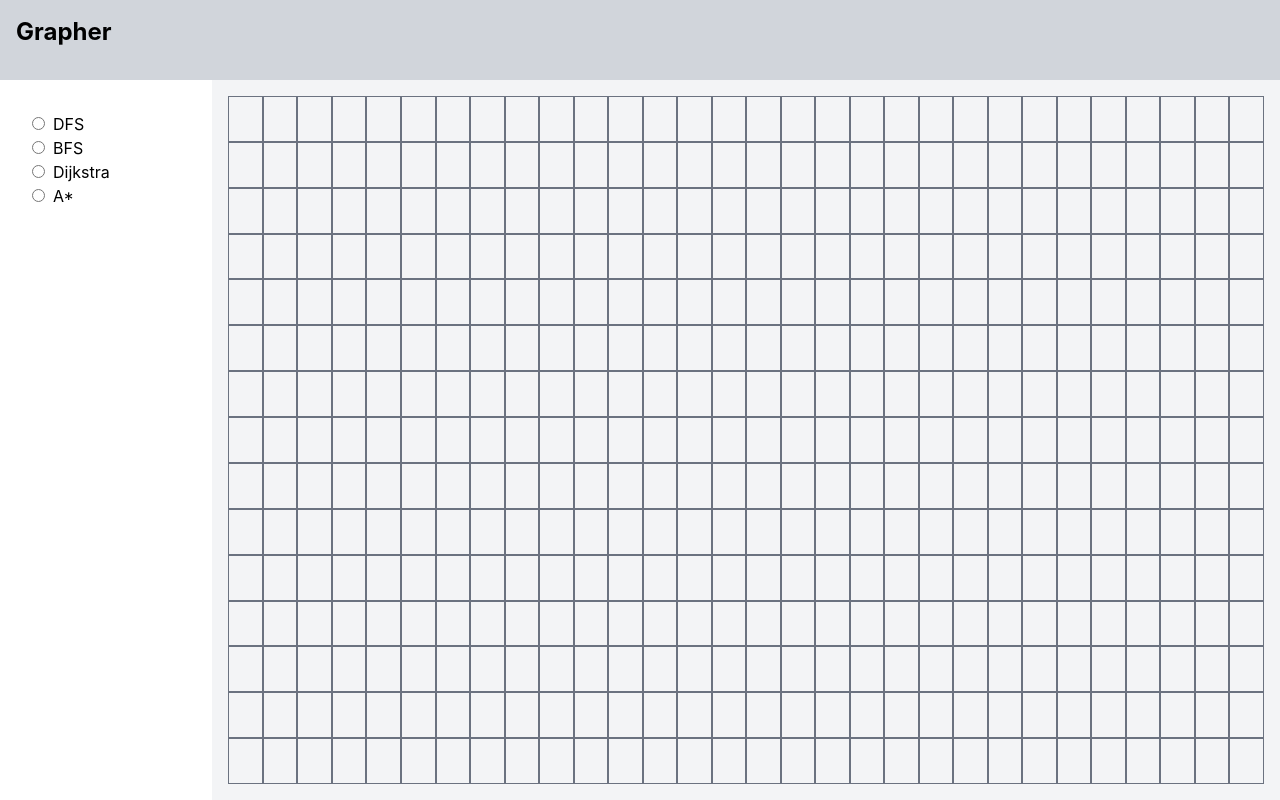
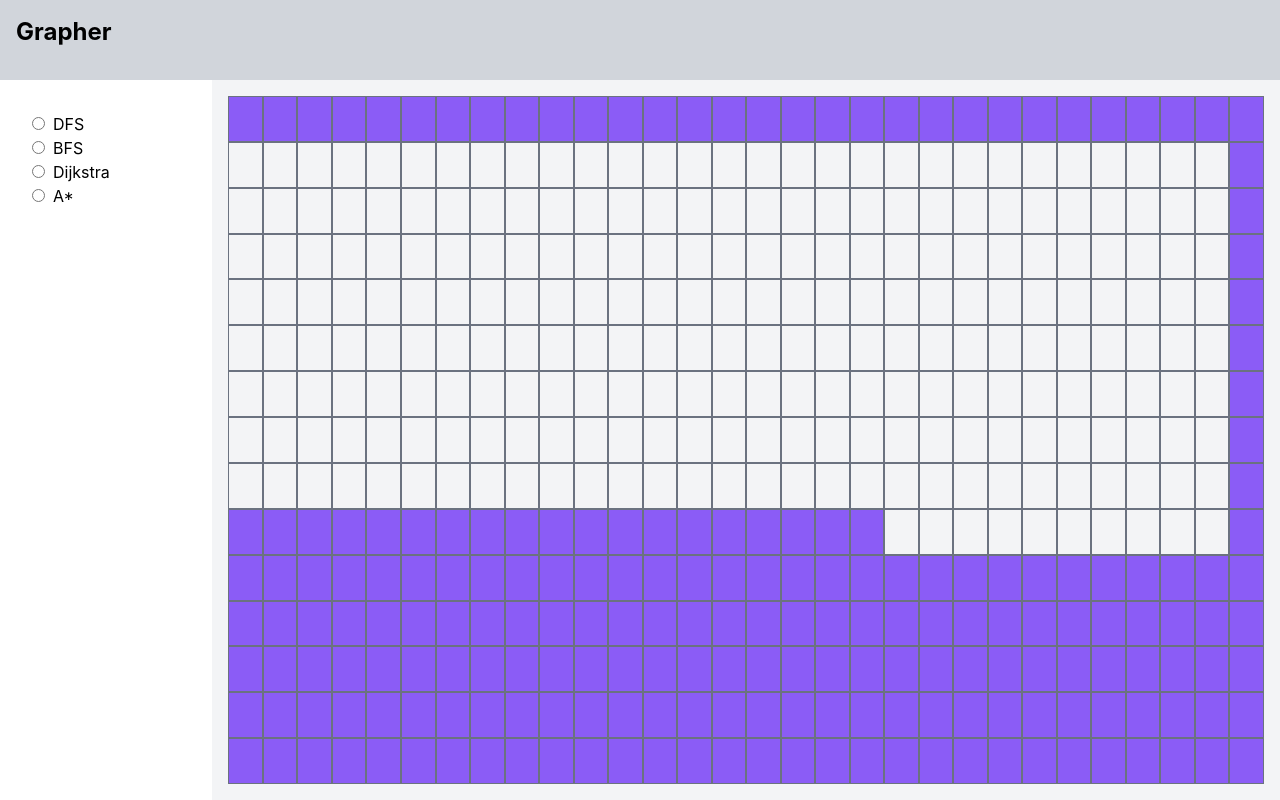
Before and after one commit to MehdiHali/PathFinder, a React (Create React App) app: page / in a window 1280 px wide. Built offline with nearby package versions, Linux system fonts and the light colour scheme.

Commit message:
DFS Visualization working

```diff
--- /dev/null
+++ b/src/Utils/DFS.tsx
@@ -0,0 +1,76 @@
+import { wait } from "@testing-library/user-event/dist/utils";
+import { Graph, Vertex, getNeighbors, getVertex } from "./useGraph";
+
+function DFS(graph: Graph, start: Vertex, goal: Vertex, onSearch?: ( params?: any)=>void): { DFSPath: Vertex[]; DFSVisited: Vertex[]; } {
+
+    console.log("DFS::: Start");
+
+
+    if(!graph.verticesSet.has(start) || !graph.verticesSet.has(goal))
+    {
+        console.log("DFS:::: start or end vertex does not exist");
+        return {} as { DFSPath: Vertex[]; DFSVisited: Vertex[]; } ;
+    }
+
+    let path: Vertex[] = [];
+    let parentMap: Map<Vertex,Vertex> = new Map<Vertex,Vertex>;
+    let visited: Vertex[] = [];
+    let stack: Vertex[] = [];
+
+    // initialization
+    parentMap.set(start,start);
+    let found: boolean = false;
+    // push(stack,)
+    stack.push(start);
+
+    while(stack.length > 0 && !found)
+    {
+
+        let curr: Vertex = stack.pop()??({} as Vertex);
+        console.log("current is",curr);
+        visited.push(curr);
+
+        // if(onSearch != undefined)
+        // onSearch(visited);
+
+        if(curr.col === goal.col && curr.row === goal.row){
+            console.log("DFS::: Goal is found");
+            found = true;
+        }else{
+            console.log("DFS::: neighbors of current are", getNeighbors(graph,curr));
+
+            getNeighbors(graph,curr).forEach(n=>{
+                console.log("DFS::: processing neighbor", n);
+
+                if(!visited.includes(n)){
+                    console.log("DFS::: pushing ",n);
+                    stack.push(n);
+                    parentMap.set(n,curr);
+                }
+            })
+        }
+    }
+
+    console.log("DFS::: PARENT MAP", parentMap);
+    console.log("DFS::: Constructing path");
+    let curr = goal;
+    path.push(curr);
+    while(curr != start && curr != undefined){
+        let parent = parentMap.get(curr);
+        if(parent != undefined){
+            path.push(parent)
+            curr = parent;
+        }
+    }
+    stack.push(start);
+
+    console.log("DFS::: the path is ", path);
+
+
+    return {DFSPath:path, DFSVisited: visited};
+}
+
+export {DFS};
+
+// TODO : revise node modules and search POO and write keynotes to remember wehen writing article
+// attend courses and work on project when course end
--- /dev/null
+++ b/src/Utils/Stack.tsx
@@ -0,0 +1,47 @@
+import React, { Dispatch, useState } from 'react';
+import Node from './Node';
+
+// type InjectedStackProps{
+
+// }
+
+type StackProps<T> = {
+    // children(props: InjectedStackProps)?: ReactNode
+};
+
+type StackState<T> = {
+    arr: T[];
+}
+
+class Stack<T> extends React.Component<StackProps<T>,StackState<T>> {
+
+        state: StackState<T> = {
+            arr : [],
+        };
+
+        push(e: T){
+            let newArr = [...this.state.arr];
+            newArr.push(e);
+            return this.setState(state=>({arr: newArr}));
+        }
+        pop(){
+            let newArr = [...this.state.arr];
+            newArr.pop();
+            return this.setState(state=>({arr: newArr}));
+        }
+        length(){
+            return this.state.arr.length;
+        }
+        peak(){
+            return this.state.arr[this.length()-1];
+        }
+        // render():   React.ReactNode {
+        //     if(this.props.children !== undefined)
+        //     return this.props.children(this.state);
+        //     return "";
+        //   }
+
+
+}
+
+export default Stack
--- a/src/Utils/useGraph.ts
+++ b/src/Utils/useGraph.ts
@@ -1,16 +1,7 @@
 import React, { Dispatch, SetStateAction, useEffect, useState } from "react";
 import { Set } from "typescript";
-import {useStack, Stack} from './useStack';
+// import {useStack, Stack} from './useStack';
 
-/**
- * @getVertex when you want to fetch a vertex an keeping the same reference
- * use the @numVertices and @numEdges to trigger the rerenders
- * @CAUTION : if you add and remove an edge at the same time this won't change numEdges
- * and therefore won't trigger the rerender
- * @setToArray use this to get the array of vertices from the @verticesSet
- * @listHas use this method to test the existence of avertex in the adjList
- * @removeEdge just take a list and remove the edge without setting state or rerendering
- */
 
 
 interface Vertex {
@@ -27,7 +18,18 @@ interface Graph {
 }
 
 
-function useGraph(cols: number,rows: number){
+
+/**
+ * @getVertex when you want to fetch a vertex an keeping the same reference
+ * use the @numVertices and @numEdges to trigger the rerenders
+ * @CAUTION : if you add and remove an edge at the same time this won't change numEdges
+ * and therefore won't trigger the rerender
+ * @setToArray use this to get the array of vertices from the @verticesSet
+ * @listHas use this method to test the existence of avertex in the adjList
+ * @removeEdge just take a list and remove the edge without setting state or rerendering
+ */
+
+function useGraph(cols?: number,rows?: number){
     const [graph,setGraph]: [graph: Graph, setGraph: Dispatch<React.SetStateAction<Graph>>]= useState(
         {
         numVertices: 0,
@@ -36,6 +38,8 @@ function useGraph(cols: number,rows: number){
         verticesSet: new Set<Vertex>()
         } as Graph
     );
+
+    let [graphLoaded, setGraphLoaded]: [boolean, Dispatch<SetStateAction<boolean>>] = useState(false);
 
     // const [numVertices, setNumVertices]: [number,Dispatch<SetStateAction<number>>] = useState(0);
     // const [numEdges, setNumEdges]: [number,Dispatch<SetStateAction<number>>] = useState(0);
@@ -61,12 +65,34 @@ function useGraph(cols: number,rows: number){
         graph.AdjList.forEach((v,i)=>console.log(i,"-->",v));
     }
 
+    /**
+     * every time you want to keep the same reference to the vertex
+     * use this function to fetch it
+     * */
+    function getVertex(graph: Graph, target: Vertex){
+        let found = {} as Vertex;
+        graph.verticesSet.forEach(v=>{
+            if(v.col==target.col&&v.row==target.row){
+                found = v;
+                // console.log("GET VERTEX::: found the vertex",found);
+
+            }
+        })
+        return found;
+    }
+
     function createGraphFromDimension(cols: number, rows: number){
         let newAdjList = new Map<Vertex,Vertex[]>;
         let numEdges = 0;
         let numVertices = cols*rows;
         let verticesSet = new Set<Vertex>;
 
+        let newGraph: Graph = {
+            AdjList: newAdjList,
+             numEdges: numEdges,
+              numVertices: numVertices,
+              verticesSet: verticesSet
+            }
         // fill the vertices set
         for(let row = 0; row<rows; row++)
             for(let col = 0; col<cols; col++)
@@ -82,21 +108,23 @@ function useGraph(cols: number,rows: number){
                 let neighbors: Vertex[] = [];
 
                 if(v.row > 0){
-                    neighbors.push(getVertex(verticesSet,{row: v.row-1, col:v.col} as Vertex));
+                    // console.log("CREATING GRAPH::: pushing neighbor", getVertex(graph,{row: v.row-1, col:v.col} as Vertex));
+
+                    neighbors.push(getVertex(newGraph,{row: v.row-1, col:v.col} as Vertex));
                     numEdges++;
                 }
                 if(v.col > 0){
-                    neighbors.push(getVertex(verticesSet,{row: v.row, col:v.col-1} as Vertex));
+                    neighbors.push(getVertex(newGraph,{row: v.row, col:v.col-1} as Vertex));
                     numEdges++;
                 }
                 if(v.row < rows-1){
-                    neighbors.push(getVertex(verticesSet,{row: v.row+1, col:v.col} as Vertex));
+                    neighbors.push(getVertex(newGraph,{row: v.row+1, col:v.col} as Vertex));
                     numEdges++;
                 }
                 if(v.col < cols-1){
-                    console.log(v.col,"less than",cols-1);
+                    // console.log(v.col,"less than",cols-1);
 
-                    neighbors.push(getVertex(verticesSet,{row: v.row, col:v.col+1} as Vertex));
+                    neighbors.push(getVertex(newGraph,{row: v.row, col:v.col+1} as Vertex));
                     numEdges++;
                 }
 
@@ -104,57 +132,22 @@ function useGraph(cols: number,rows: number){
 
         })
 
-
-        setGraph({AdjList: newAdjList, numEdges: numEdges, numVertices: numVertices,verticesSet: verticesSet});
-    }
-
-    // every time you want to keep the same reference to the vertex use this
-    // function to fetch it
-    function getVertex(set: Set<Vertex>, target: Vertex){
-        let found = {} as Vertex;
-        set.forEach(v=>{if(v.col==target.col&&v.row==target.row)found = v})
-        return found;
-    }
-
-    function setToArray(set: Set<Vertex>): Vertex[]{
-        let vertices: Vertex[] = [];
-        set.forEach((v)=>{
-            vertices.push(v);
-        })
-        return vertices
-    }
-
-    function getNeighbors(v: Vertex): Vertex[]{
-        let neighbors: Vertex[] = [];
-        // getting the vertex with same reference
-        v = getVertex(graph.verticesSet, v);
-        return graph.AdjList.get(v)??[];
-    }
-
-    function listHas(v: Vertex): boolean{
-        let found = false;
-        console.log("searching key",v);
-        graph.AdjList.forEach((n,key)=>{
-            if(key.col == v.col && key.row == v.row){
-                console.log("key found", key);
-                found= true;
-            }
-        })
-        return found;
+        setGraph(newGraph);
+        setGraphLoaded(true);
     }
 
     // remove the edge from the list without triggering rerender
     function removeEdge(adjList: Map<Vertex,Vertex[]>,from: Vertex, to: Vertex){
-        from = getVertex(graph.verticesSet,from);
+        from = getVertex(graph,from);
         console.log("removing edge from",from,"to",to);
 
-        console.log("from nei",getNeighbors(from),'to nei',adjList.get(to));
+        console.log("from nei",getNeighbors(graph,from),'to nei',adjList.get(to));
 
 
         if(adjList.has(from)) {
             console.log("from and to keys exist");
 
-            let newNeighbors: Vertex[]  = [...(getNeighbors(from).filter((n)=>{
+            let newNeighbors: Vertex[]  = [...(getNeighbors(graph,from).filter((n)=>{
 
                 let satisfy = (n.col !=to.col || n.row != to.row);
                 if(satisfy) console.log(n," is not equal to the new wall ", to);
@@ -185,7 +178,7 @@ function useGraph(cols: number,rows: number){
 
             // removing all the edges comming to v
             newAdjList.get(v)?.forEach((n)=>{
-                removeEdge(newAdjList,getVertex(graph.verticesSet,n) ,v);
+                removeEdge(newAdjList,getVertex(graph,n) ,v);
                 removedEdgesCount++;
             })
 
@@ -200,7 +193,7 @@ function useGraph(cols: number,rows: number){
 
 
             // switching isWall on
-            getVertex(graph.verticesSet,v).isWall = true;
+            getVertex(graph,v).isWall = true;
 
             // - even though we are mutating the same adjList
             // the decrease in the number of edges will trigger the setState rerender
@@ -210,10 +203,11 @@ function useGraph(cols: number,rows: number){
     }
 
 
+    // Hook debugging
 
     // if a dimension is provided then create a graph from that dimension
     useEffect(()=>{
-        if(cols > 0 && rows > 0)
+        if(cols != undefined && rows != undefined && cols > 0 && rows > 0)
         createGraphFromDimension(cols,rows);
     },[])
 
@@ -233,25 +227,67 @@ function useGraph(cols: number,rows: number){
         console.log("graph",graph);
 
         // console.log(listHas({row: 0,col: 0,isWall}));
-        console.log(getNeighbors({row: 0,col:1} as Vertex) );
-        console.log(getNeighbors({row: 1,col:0} as Vertex) );
+        console.log(getNeighbors(graph,{row: 0,col:1} as Vertex) );
+        console.log(getNeighbors(graph,{row: 1,col:0} as Vertex) );
     },[graph])
 
-    // function dfs(start: number, end: number){
-    //     const {stack,push,pop,peak,toArray,isEmpty} = useStack();
-    //     let  [visited, setVisited]: [Node[],Dispatch<SetStateAction<Node[]>>] = useState([] as Node[] );
+
+    return {graph: graph,graphLoaded, createGraphFromDimension, makeWall};
+}
+
+// ============== Helper Fnuctions =============
+
+    function setToArray(set: Set<Vertex>): Vertex[]{
+        let vertices: Vertex[] = [];
+        set.forEach((v)=>{
+            vertices.push(v);
+        })
+        return vertices
+    }
 
 
-    //     let curr = start;
-    //     push(stack,curr);
-    //     while(!isEmpty(stack)){
+    function getNeighbors(graph: Graph,v: Vertex): Vertex[]{
+        let neighbors: Vertex[] = [];
+        // getting the vertex with same reference
+        v = getVertex(graph, v);
 
-    //     }
+        if(graph.AdjList.get(v) != undefined)
+        neighbors = graph.AdjList.get(v)??[];
+        else {
+            console.log("GET NEIGHBORS::: there is no neighbors for ",v);
 
-    // }
+        }
+        console.log("GET NEIGHBORS::: vertex is", v, "neighbors are", )
+        return neighbors;
+    }
 
 
-    return {graph: graph, setToArray, createGraphFromDimension, makeWall};
-}
+    /**
+     * every time you want to keep the same reference to the vertex
+     * use this function to fetch it
+     * */
+    function getVertex(graph: Graph, target: Vertex){
+        let found = {} as Vertex;
+        graph.verticesSet.forEach(v=>{
+            if(v.col==target.col&&v.row==target.row){
+                found = v;
+                console.log("GET VERTEX::: found the vertex",found);
 
-export  {useGraph, type Graph, type Vertex};
+            }
+        })
+        return found;
+    }
+
+    function listHas(list: Map<Vertex,Vertex[]>,v: Vertex): boolean{
+        let found = false;
+        console.log("searching key",v);
+        list.forEach((n,key)=>{
+            if(key.col == v.col && key.row == v.row){
+                console.log("key found", key);
+                found= true;
+            }
+        })
+        return found;
+    }
+
+export  {useGraph, getNeighbors, getVertex, listHas, setToArray, type Graph, type Vertex};
--- a/src/View.tsx
+++ b/src/View.tsx
@@ -1,8 +1,16 @@
-import React, { ReactElement, ReactNode, useEffect, useState } from 'react';
-import {useGraph, Vertex} from './Utils/useGraph'
+import React, { Dispatch, ReactElement, ReactNode, SetStateAction, useEffect, useState } from 'react';
+import Stack from './Utils/Stack';
+import {useGraph,getVertex, getNeighbors,Vertex, setToArray} from './Utils/useGraph'
+import { DFS } from './Utils/DFS';
 
 
-let Cell = ({vertex, onClick, onMouseUp,onMouseEnter,onMouseDown}: {vertex: Vertex,onClick: ()=>void, onMouseUp:()=>void, onMouseEnter: ()=>void, onMouseDown: ()=>void }): JSX.Element=>{
+let Cell = ({vertex,path,visited, onClick, onMouseUp,onMouseEnter,onMouseDown}: {vertex: Vertex,path: Vertex[], visited: Vertex[],onClick: ()=>void, onMouseUp:()=>void, onMouseEnter: ()=>void, onMouseDown: ()=>void }): JSX.Element=>{
+
+    let isVisited = visited.includes(vertex);
+    useEffect(()=>{
+        console.log("isVisited", isVisited);
+
+    },[])
 
     return <>
         <span
@@ -10,42 +18,90 @@ let Cell = ({vertex, onClick, onMouseUp,onMouseEnter,onMouseDown}: {vertex: Vert
         onMouseEnter={onMouseEnter}
         onMouseUp={()=>{console.log("Mouse is Up");onMouseUp()}}
         onClick={()=>{console.log("making",vertex,"wall"); onClick()}}
-        className={"hover:scale-125 hover:border-yellow-400 w-full h-full p-2 border border-gray-500 overflow-hidden " +(vertex.isWall?"bg-slate-500":"") /*+vertex.isWall?"bg-slate-500":""*/}></span>
+        className={"text-xs relative hover:scale-125 hover:border-yellow-400 w-full h-full p-2 border  border-gray-500 overflow-hidden "+ (vertex.isWall?" bg-slate-500":" ")+" "+ (isVisited?" bg-violet-500":"" ) } >
+            {/* <p  className=' select-none  '>
+                {vertex.row.toString()+","+vertex.col.toString()}
+            </p>  */}
+        </span>
     </>
 
 }
 
 let  View = ({className}:{className: string})=>{
 
-    let {graph, setToArray, makeWall} = useGraph(30,15);
+    let cols = 30;
+    let rows = 15;
+    let {graph, makeWall, graphLoaded} = useGraph(cols,rows);
     let [mouseDown,setMouseDown]= useState(false);
+    let [searchDone, setSearchdone]: [boolean, Dispatch<SetStateAction<boolean>>] = useState(false);
+    let [path,setPath]: [Vertex[],Dispatch<SetStateAction<Vertex[]>>] = useState([] as Vertex[]);
+    let [visited, setVisited]: [Vertex[], Dispatch<SetStateAction<Vertex[]>>] = useState([] as Vertex[])
+    let [DFSVisited,setDFSVisited]: [Vertex[],Dispatch<SetStateAction<Vertex[]>>] = useState([] as Vertex[]);
+    let [start, setStart]: [Vertex,Dispatch<SetStateAction<Vertex>>] = useState({col:0,row:0} as Vertex);
+    let [goal, setGoal]: [Vertex,Dispatch<SetStateAction<Vertex>>] = useState({col:18,row:9} as Vertex);
 
     function handleMouseEnter(v: Vertex){
         if(mouseDown) makeWall(v);
     }
 
+    useEffect(()=>{
+            let interval: any;
+        if(graphLoaded && !searchDone)
+        {
+
+        console.log("VIEW::: INITIAL VISITED",visited);
+
+        let {DFSPath,DFSVisited} = DFS(
+            graph,
+            getVertex(graph,start),
+            getVertex(graph,goal),
+            );
+            console.log("VIEW::: setting THE new path", path);
 
 
-    let start: number;
-    let end: number;
+            setSearchdone(true);
+
+            setDFSVisited(DFSVisited);
+
+        }
+
+
+    },[graph])
+
+    useEffect(()=>{
+        console.log("VIEW::: The new visited", visited);
+
+        if((DFSVisited.length > 0)){
+            let curr = DFSVisited.shift();
+            console.info("current to be colored", curr);
+
+                const interval = setTimeout(
+                ()=>{
+                    console.log("VIEW::: from settimeout: Setting", curr);
+                    if(curr!=undefined)
+                    setVisited(visited=>[...visited,curr??{} as Vertex]);
+                },10);
+                return () => clearTimeout(interval);
+        }
+
+    },[DFSVisited,visited])
+
     return <div className={"p-4 "+className}>
-    <div className='grid grid-cols-30 w-full h-full '>
+    <div style={{gridTemplateColumns: `repeat(${cols}, minmax(0, 1fr))`}} className='grid grid-cols-30 w-full h-full '>
         {
             // creating a cell for every vertex in the graph
             setToArray(graph.verticesSet).map((v,i)=>{
-                // calculating creating graph time
-                // if(i==0) start = new Date().getTime();
-                // if(i==graph.numVertices-1){
-                //     let end = new Date().getTime();
-                //     console.log("time ",end-start,"ms");
-                // }
-                return <Cell key={i} vertex={v}
+                return <Cell key={i}
+                path={path}
+                visited={visited}
+                vertex={v}
                 onMouseDown={()=>{setMouseDown(true)}}
                 onClick={()=>{makeWall(v)}}
                 onMouseUp={()=>{setMouseDown(false)}}
-               onMouseEnter={()=>{handleMouseEnter(v)}} />
+                onMouseEnter={()=>{handleMouseEnter(v)}} />
             })
         }
+
     </div>
     </div>
 }
--- a/src/index.css
+++ b/src/index.css
@@ -15,7 +15,3 @@ code {
   font-family: source-code-pro, Menlo, Monaco, Consolas, 'Courier New',
     monospace;
 }
-
-.grid-cols-30 {
-  grid-template-columns: repeat(30, minmax(0, 1fr));
-}
```
Also changed, not shown: src/App.tsx (+2 -15 lines), src/Utils/Stack.ts (deleted, +0 -62 lines), src/Utils/useStack copy.ts (renamed from src/Utils/useStack.ts), 1 other file (tests, documents, lock files or other folders).
